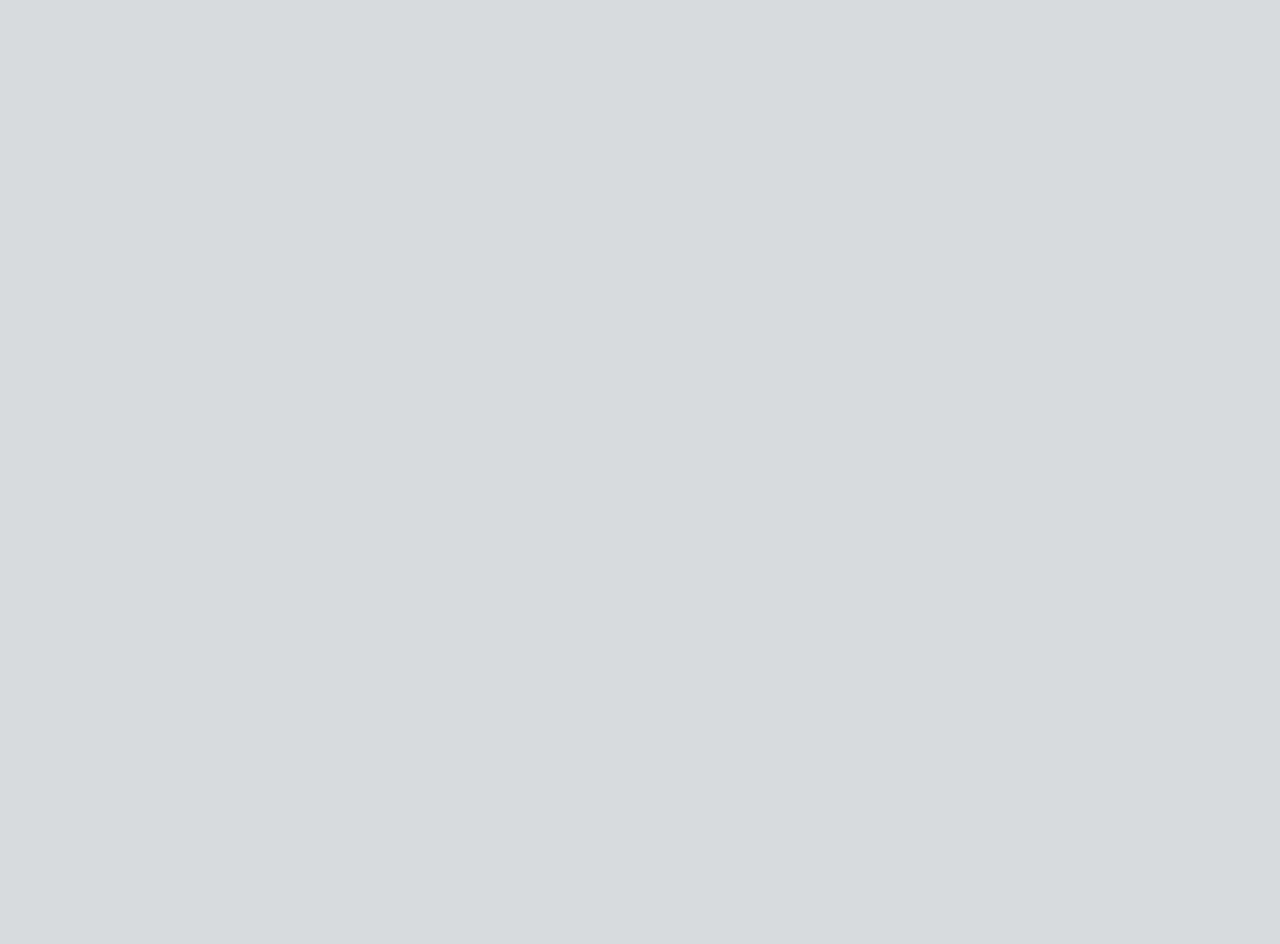
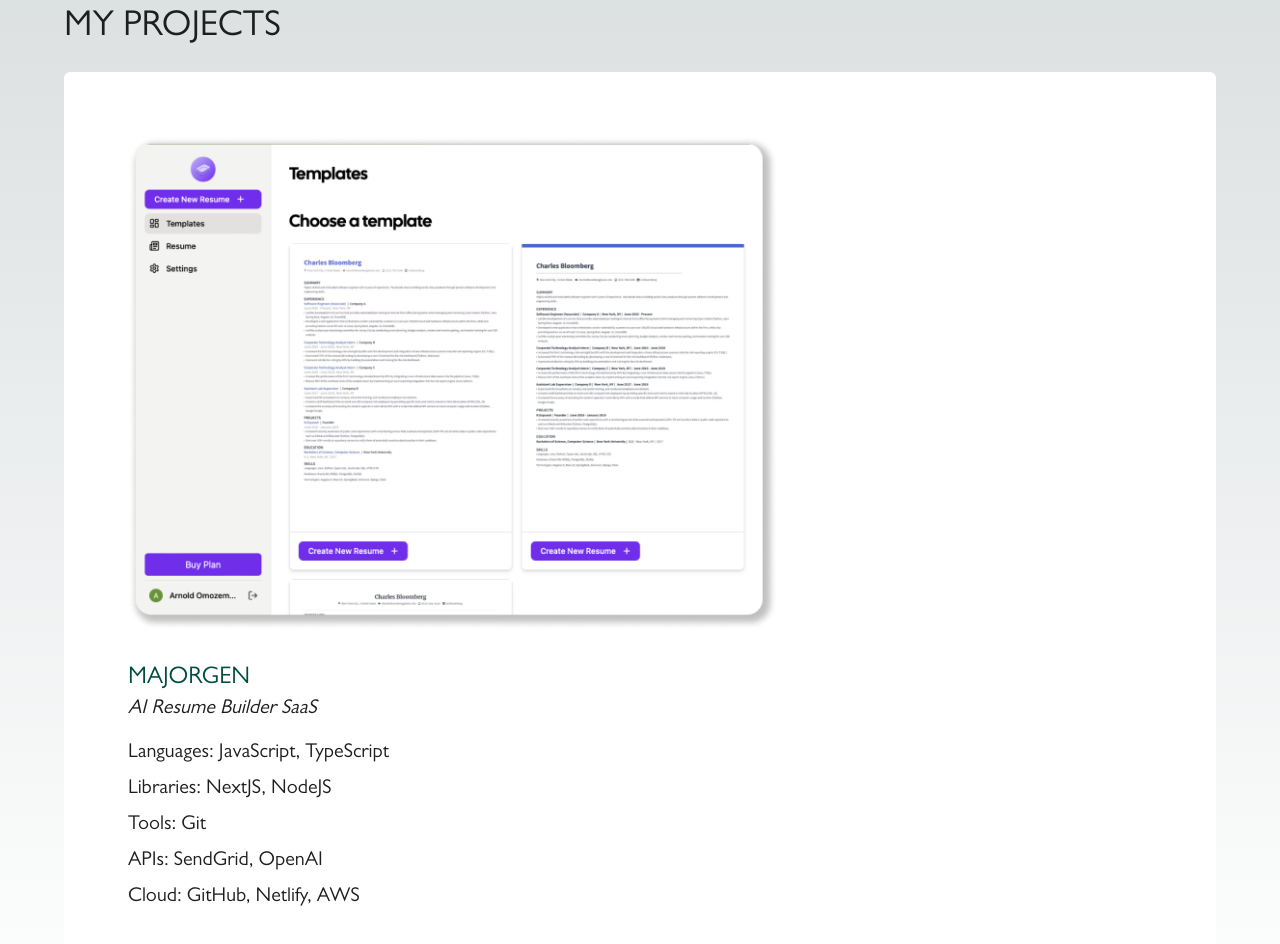
Before and after one commit to classic-arnold/personal-website, a Next.js app: page /projects in a window 1280 px wide. Shown: the part 200-1144 px from the top of the page. Before the commit the page ends 800 px from the top, so only its background shows below. Built offline with nearby package versions, Linux system fonts and the light colour scheme; a web font is replaced by a local one.

Commit message:
projects

```diff
--- a/src/app/projects/page.tsx
+++ b/src/app/projects/page.tsx
@@ -1,14 +1,41 @@
 import Header2 from "@/components/header-2";
+import { gillSans } from "@/utils/fonts/fonts";
+import { cn } from "@/utils/utils";
+import Image from "next/image";
+
+import majorgen_img from "/public/images/projects/majorgen.png"
 
 
 export default function Projects() {
     return (
         <main>
             <Header2 />
-            <div>
-
+            <div className="px-4 md:px-16 py-16">
+                <h1 className={cn(["uppercase text-4xl mt-24 md:mt-36 mb-6", gillSans.className])}>My Projects</h1>
+                <div className="rounded-md bg-white p-4 md:p-16">
+                    <div className="mb-8">
+                        <Image
+                        src={majorgen_img}
+                        alt="Majorgen"
+                        width={650}
+                        height={488.08}
+                        />
+                    </div>
+                    <div>
+                        <div className="mb-4">
+                            <h3 className={cn(["uppercase text-2xl text-primary", gillSans.className])}>Majorgen</h3>
+                            <p className="italic">AI Resume Builder SaaS</p>
+                        </div>
+                        <div className="flex flex-col gap-y-2">
+                            <p>Languages: JavaScript, TypeScript</p>
+                            <p>Libraries: NextJS, NodeJS</p>
+                            <p>Tools: Git</p>
+                            <p>APIs: SendGrid, OpenAI</p>
+                            <p>Cloud: GitHub, Netlify, AWS</p>
+                        </div>
+                    </div>
+                </div>
             </div>
-
         </main>
     )
 }
```
Also changed, not shown: public/images/projects/majorgen.png (added).
